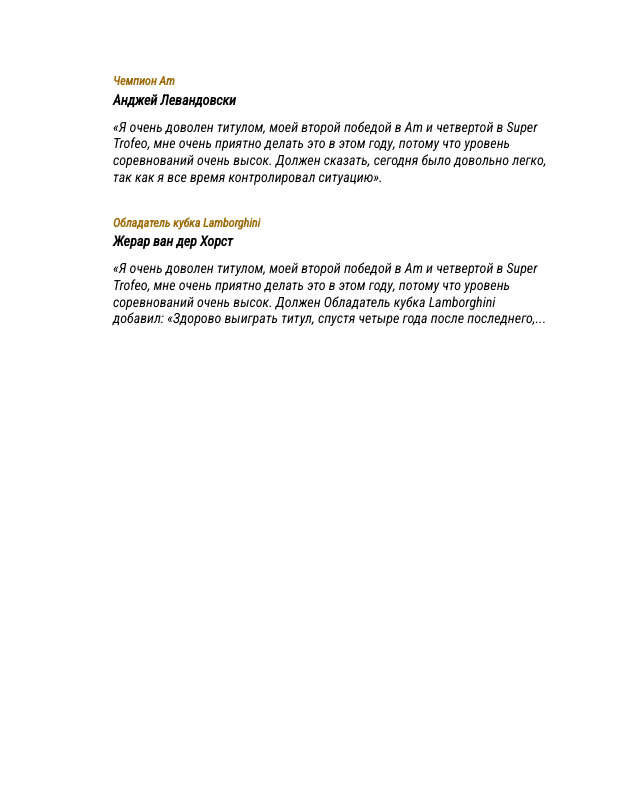
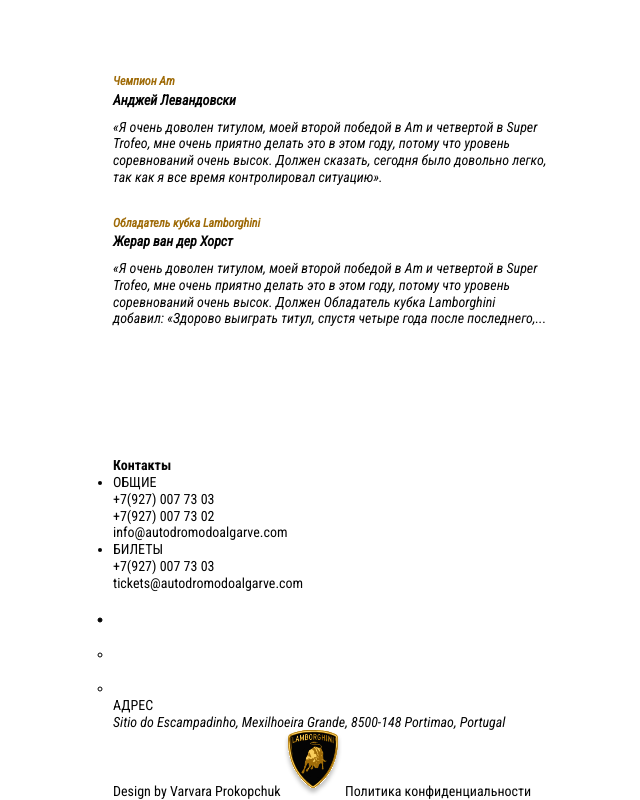
Before and after one commit to zwoniii/lambo, a plain HTML site: page index.html in a window 1280 px wide. Shown: the part 5564-6364 px from the top of the page, without its empty margins (77-717 px from the left). Before the commit the page ends 6021 px from the top, so only its background shows below. Drawn offline with nearby package versions, Linux system fonts and the light colour scheme.

Commit message:
footer html

```diff
--- a/index.html
+++ b/index.html
@@ -309,7 +309,67 @@
     </div>
     </section>
   </main>
-
+  <footer class="footer">
+    <div class="container">
+      <h3 class="footer__title">
+        Контакты
+      </h3>
+      <div class="footer__top">
+        <ul class="footer__info">
+          <li>
+            <dl>
+              <dt>ОБЩИЕ</dt>
+              <dd><a href="tel:+79270077303">+7(927) 007 73 03</a></dd>
+              <dd><a href="tel:+79270077302">+7(927) 007 73 02</a></dd>
+              <dd><a href="mailto:info@autodromodoalgarve.com">info@autodromodoalgarve.com</a></dd>
+            </dl>
+          </li>
+          <li>
+            <dl>
+              <dt>БИЛЕТЫ</dt>
+              <dd><a href="tel:+79270077303">+7(927) 007 73 03</a></dd>
+              <dd><a href="mailto:tickets@autodromodoalgarve.com">tickets@autodromodoalgarve.com</a></dd>
+            </dl>
+          </li>
+          <li>
+            <ul class="social-list">
+              <li class="social-list__item">
+                <a href="#" class="social-list__link">
+                  <img src="images/youtube.svg" alt="" class="social-list__icon">
+                </a>
+              </li>
+              <li class="social-list__item">
+                <a href="#" class="social-list__link">
+                  <img src="images/instagram.svg" alt="" class="social-list__icon">
+                </a>
+              </li>
+              <li class="social-list__item">
+                <a href="#" class="social-list__link">
+                  <img src="images/facebook.svg" alt="" class="social-list__icon">
+                </a>
+              </li>
+            </ul>
+          </li>
+        </ul>
+        <div class="footer__address">
+          <p class="footer__address-title">
+            АДРЕС
+          </p>
+          <address class="footer__address-text">
+            Sitio do Escampadinho, Mexilhoeira Grande, 8500-148 Portimao, Portugal
+          </address>
+          <div id="map"></div>
+        </div>
+      </div>
+      <div class="footer__bottom">
+        <a class="footer__bottom-link" href="#">Design by Varvara Prokopchuk</a>
+        <a class="footer__logo" href="#">
+          <img class="footer__logo-img" src="images/logo-footer.svg" alt="logo">
+        </a>
+        <a class="footer__bottom-link" href="#">Политика конфиденциальности </a>
+      </div>
+    </div>
+  </footer>
   <script src="https://cdn.jsdelivr.net/npm/swiper@9/swiper-bundle.min.js"></script>
   <script src="js/main.js"></script>
 </body>
```
Also changed, not shown: images/facebook.svg (added), images/instagram.svg (added), images/logo-footer.svg (added), images/youtube.svg (added).
